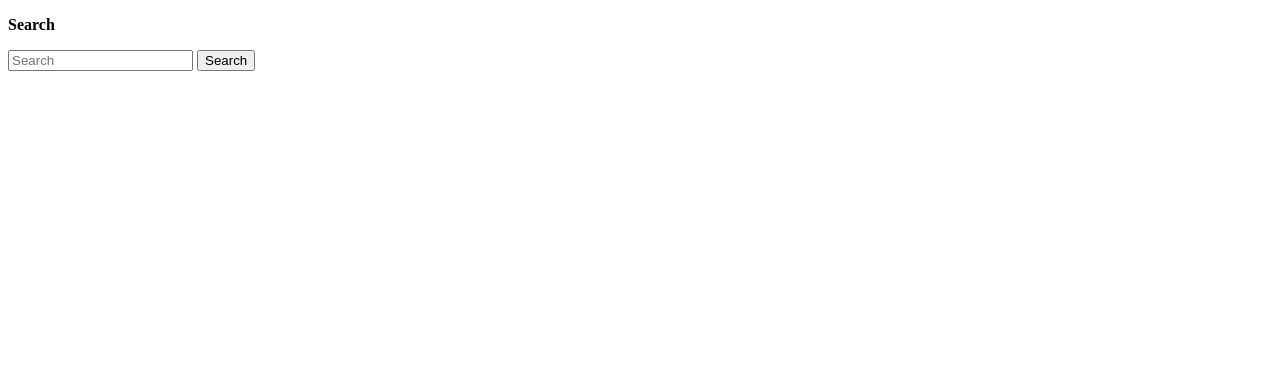
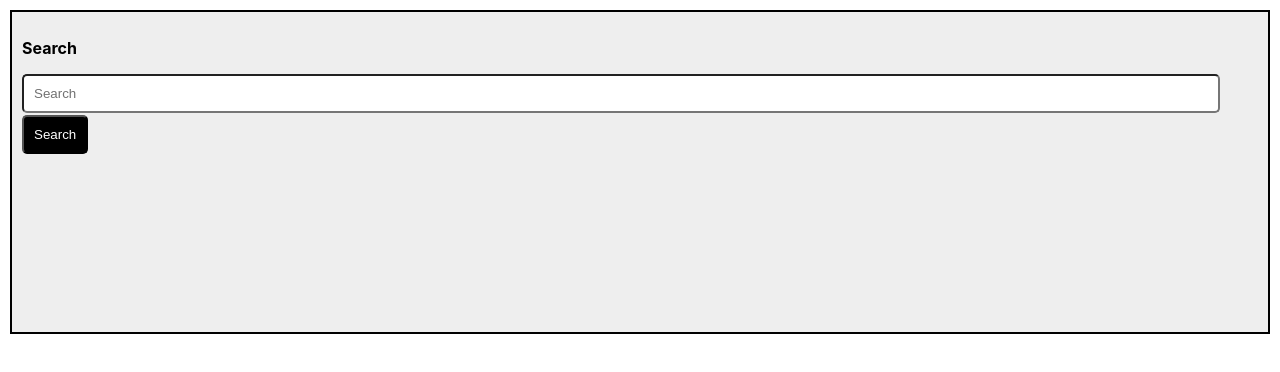
Before and after one commit to its-aomi/static-search-pure-javascript, a plain HTML site: page index.html in a window 1280 px wide. Drawn offline with Linux system fonts and the light colour scheme.

```diff
--- a/index.html
+++ b/index.html
@@ -2,6 +2,41 @@
 <html>
   <head>
     <title>Static Search</title>
+	  <style>
+		  body{
+    margin: 0;
+}
+.container{
+    font-family: -apple-system, BlinkMacSystemFont, 'Segoe UI', Roboto, Oxygen, Ubuntu, Cantarell, 'Open Sans', 'Helvetica Neue', sans-serif !important;
+    background-color: #eee;
+    height: 300px;
+    padding: 10px;
+    margin: 10px;
+    overflow: scroll;
+    border:2px solid#000;
+}
+input::placeholder{
+    color: #717171;
+}
+input{
+    background-color: #fff;
+    color: #717171;
+    border-radius:5px;
+    width: 95%;
+    padding: 10px;
+}
+button{
+    padding: 10px;
+    margin-top: 2px;
+    background-color: #000;
+    color: #fff;
+    border-radius: 5px;
+}
+a{
+    color: #717171;
+    text-decoration: none;
+}
+	  </style>
   </head>
   <body>
     <div class="container">
```
